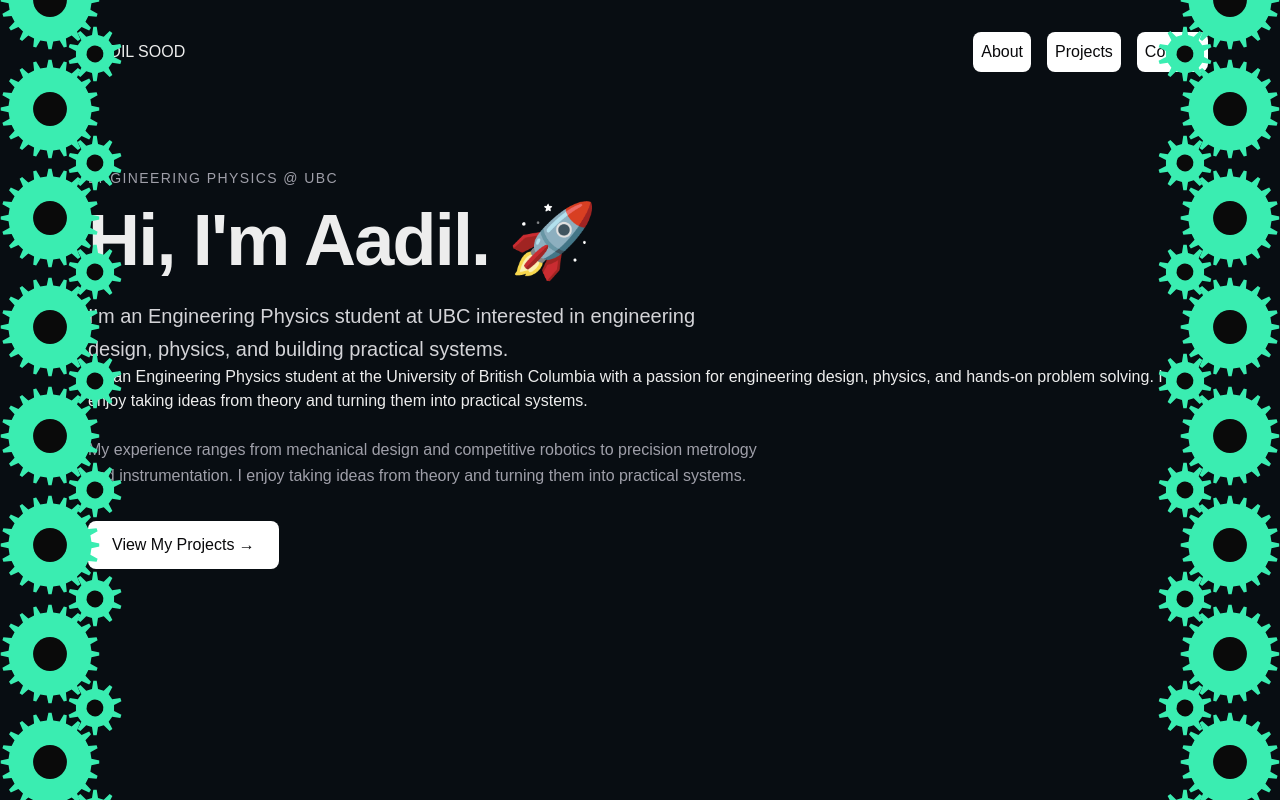
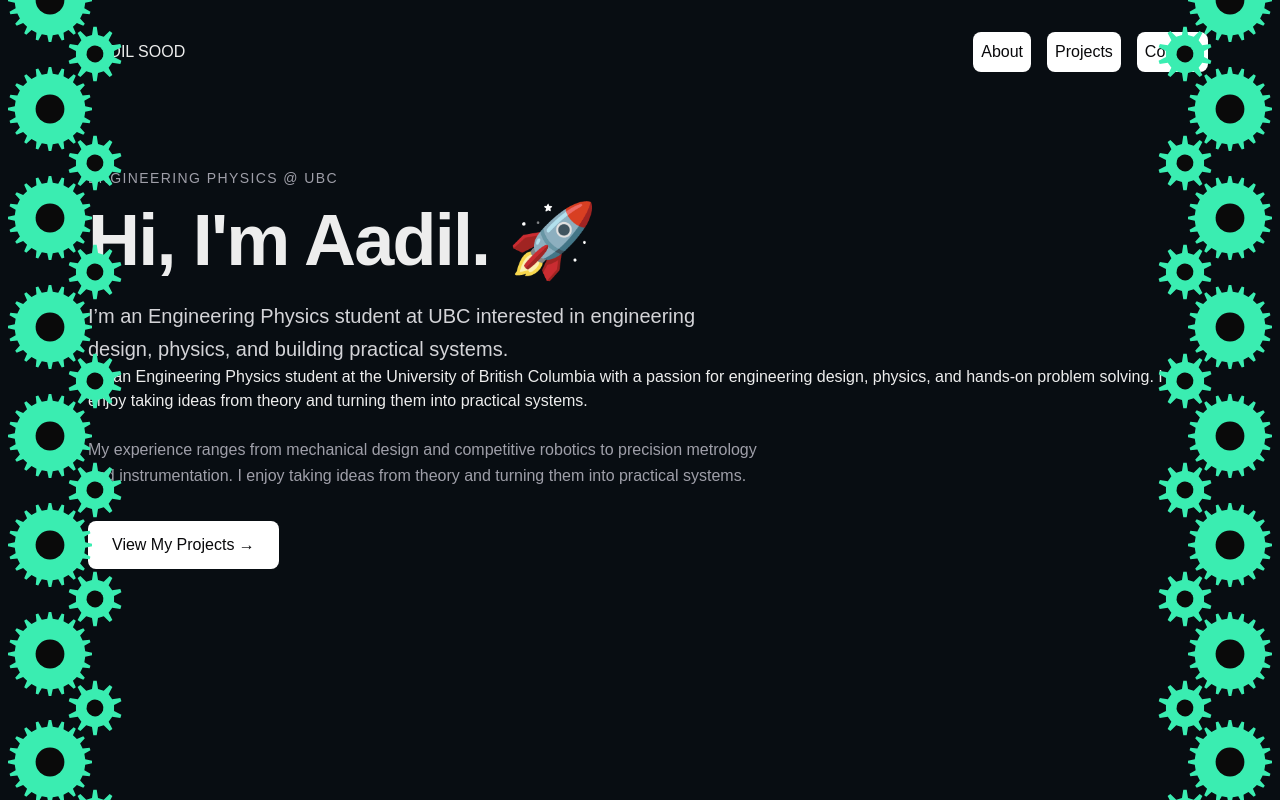
Before and after one commit to aadilsood014/engineering-portfolio, a Next.js app: page / in a window 1280 px wide. Shown: the top 800 px of the page. Built offline with nearby package versions, Linux system fonts and the light colour scheme.

Commit message:
Fix gear train and build errors

```diff
--- a/app/components/Gear.tsx
+++ b/app/components/Gear.tsx
@@ -3,6 +3,7 @@
 type GearProps = {
   teeth: number;
   rotation: number;
+  scale?: number;
 };
 
 const TOOTH_PITCH = 14;
@@ -81,6 +82,7 @@ function createGearPath(
 export default function Gear({
   teeth,
   rotation,
+  scale = 1,
 }: GearProps) {
   const pitchRadius =
     getGearRadius(teeth);
@@ -116,7 +118,7 @@ export default function Gear({
 
         transform:
           `translate(-50%, -50%) ` +
-          `rotate(${rotation}deg)`,
+          `rotate(${rotation}deg) scale(${scale})`,
       }}
     >
       <svg
```
